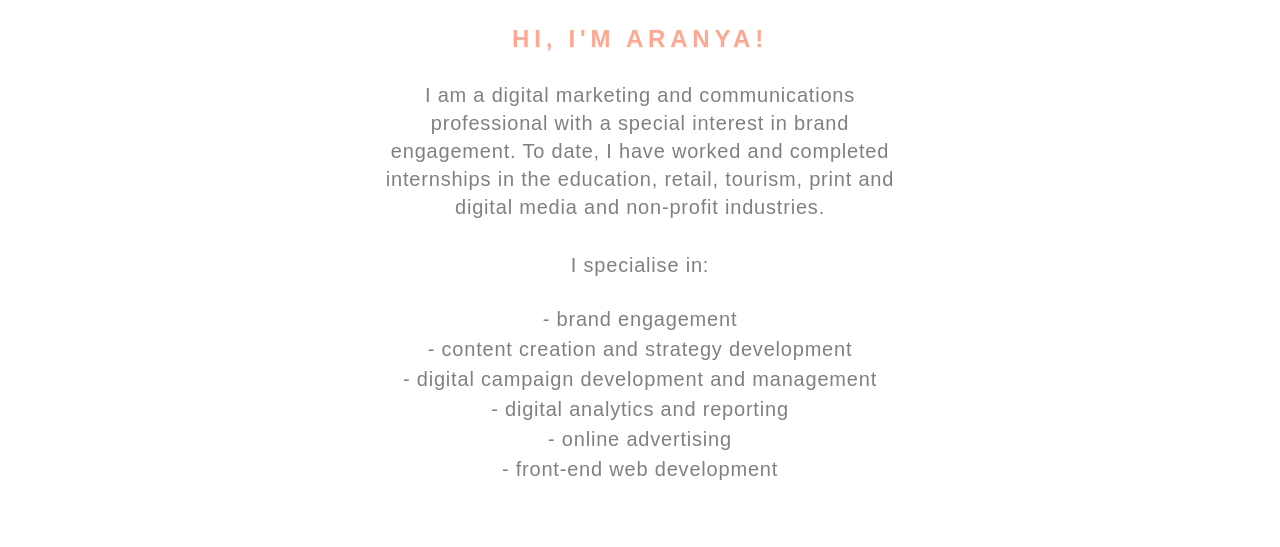
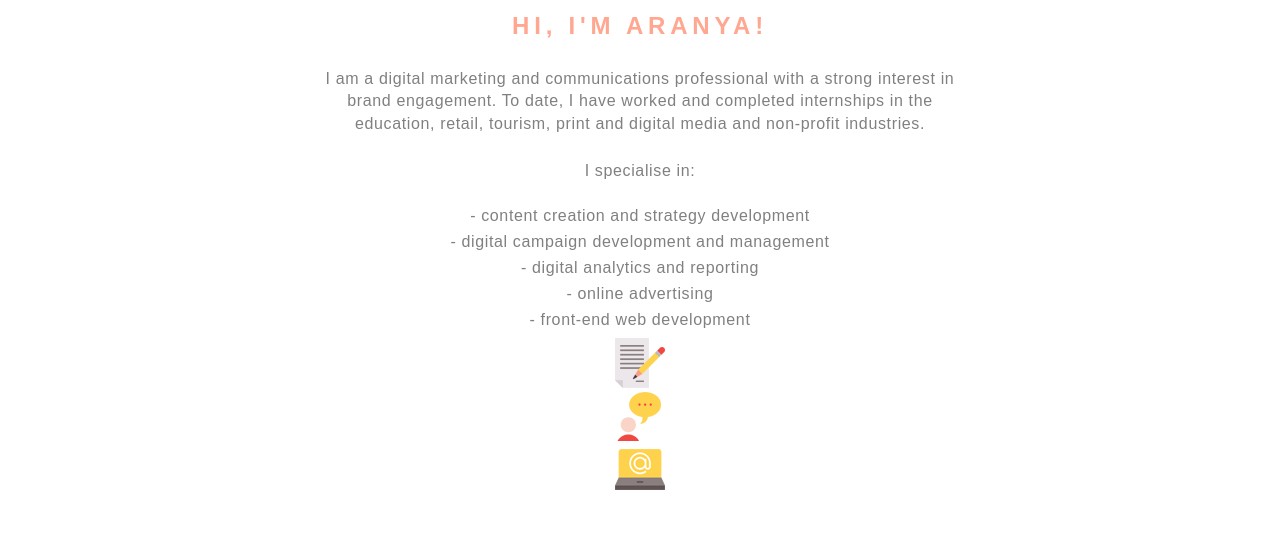
Before and after one commit to aranyap/portfolio, a plain HTML site: page index.html in a window 1280 px wide. Shown: the part 962-1509 px from the top of the page. Drawn offline with nearby package versions, Linux system fonts and the light colour scheme; a script that the page names is missing; a web font is replaced by a local one.

Commit message:
changed image + icons

```diff
--- a/css/style.css
+++ b/css/style.css
@@ -6,7 +6,7 @@ body {
   font-family: 'Muli', sans-serif;
   font-weight: 300;
   letter-spacing: 0.04em;
-  font-size: 20px;
+  font-size: 16px;
   color: grey;
 
 }
@@ -81,7 +81,7 @@ h2 {
   display: flex;
   flex-direction: column;
   align-items: center;
-  padding: 6% 30%;
+  padding: 5% 25%;
 }
 
 #about-me {
@@ -108,7 +108,7 @@ ul {
 }
 
 p {
-  padding-bottom: 30px;
+  padding-bottom: 25px;
   text-align: center;
   line-height: 1.4em;
 }
--- a/index.html
+++ b/index.html
@@ -57,11 +57,10 @@
          <img src='images/aranya-circle.png'>
        </div>
        <h3>HI, I'M ARANYA!</h3>
-       <p>I am a digital marketing and communications professional with a special interest in brand engagement. To date, I have worked and
+       <p>I am a digital marketing and communications professional with a strong interest in brand engagement. To date, I have worked and
          completed internships in the education, retail, tourism, print and digital media and non-profit industries.</p>
        <p>I specialise in:</p>
        <ul>
-         <li>- brand engagement</li>
          <li>- content creation and strategy development</li>
          <li>- digital campaign development and management</li>
          <li>- digital analytics and reporting</li>
@@ -69,7 +68,21 @@
          <li>- front-end web development</li>
        </ul>
      </div>
+
+     <div>
+       <img src='images/signing.png'>
+     </div>
+
+     <div>
+       <img src='images/chat.png'>
+     </div>
+
+     <div>
+       <img src='images/laptop.png'>
+     </div>
    </div>
+
+   <!-- Work -->
 
    <div class='parallax-2'>
      <div class='parallax-text'>
```
Also changed, not shown: images/aranya-circle.png, images/chat.png (added), images/laptop.png (added), images/signing.png (added).
